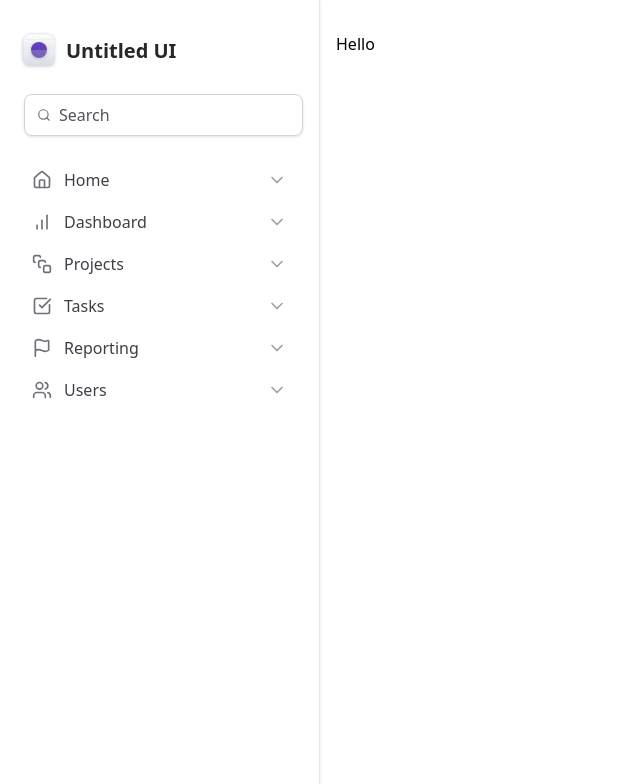
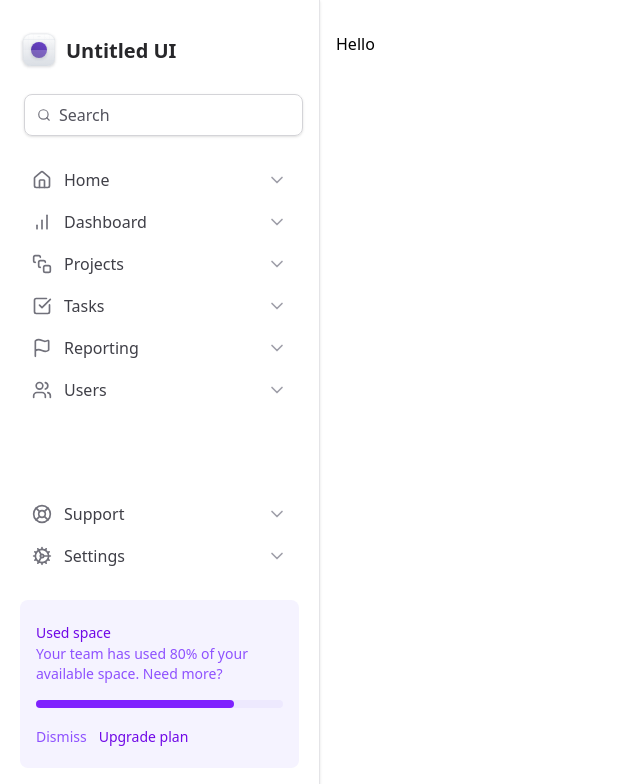
Before and after one commit to polyanetuag/tailwind-next, a Next.js app: page / in a window 1280 px wide. Shown: the top 784 px of the page, without its empty margins (0-640 px from the left). Built offline with nearby package versions, Linux system fonts and the light colour scheme.

Commit message:
feat: enhance Sidebar component with navigation items and improved layout

```diff
--- a/src/app/components/Sidebar/index.tsx
+++ b/src/app/components/Sidebar/index.tsx
@@ -1,10 +1,11 @@
-import { Search } from "lucide-react";
+import { Cog, LifeBuoy, Search } from "lucide-react";
 import { Logo } from "./Logo";
 import { MainNavigation } from "./MainNavigation";
+import { NavItem } from "./MainNavigation/NavItem";
 
 export function Sidebar() {
     return (
-        <aside className="border-r border-zinc-200 px-5 py-8 shadow space-y-6">
+        <aside className="border-r border-zinc-200 px-5 py-8 shadow flex flex-col gap-6">
         <Logo />
         <div className="flex mx-1 w-full items-center gap-2 rounded-lg border border-zinc-300 px-3 py-2 shadow-sm ">
             <Search className="h-5 w-5 text-zinc-500" />
@@ -12,6 +13,29 @@
         </div>
 
         <MainNavigation />
+
+        <div className="mt-auto flex flex-col gap-6">
+        <nav className="space-y-0.5">
+            <NavItem title="Support" icon={LifeBuoy} />
+            <NavItem title="Settings" icon={Cog} />
+        </nav>
+
+        <div className="flex flex-col gap-4 rounded-lg bg-violet-50 px-4 py-5">
+            <div className="space-y-1">
+                <span className="text-sm/5 font-medium text-violet-700">Used space</span>
+                <p className="text-sm/5 text-violet-500">Your team has used 80% of your available space. Need more?</p>
+            </div>
+
+            <div className="h-2 rounded-full bg-violet-100">
+                <div className="h-2 w-4/5 rounded-full bg-violet-600" />
+            </div>
+
+            <div className="space-x-3">
+                <button type="button" className=" text-sm font-medium text-violet-500 hover:text-violet-700 cursor-pointer">Dismiss</button>
+                <button type="button" className=" text-sm font-medium text-violet-700 hover:text-violet-900 cursor-pointer">Upgrade plan</button>
+            </div>
+        </div>
+        </div>
         </aside>
     )
 
```
